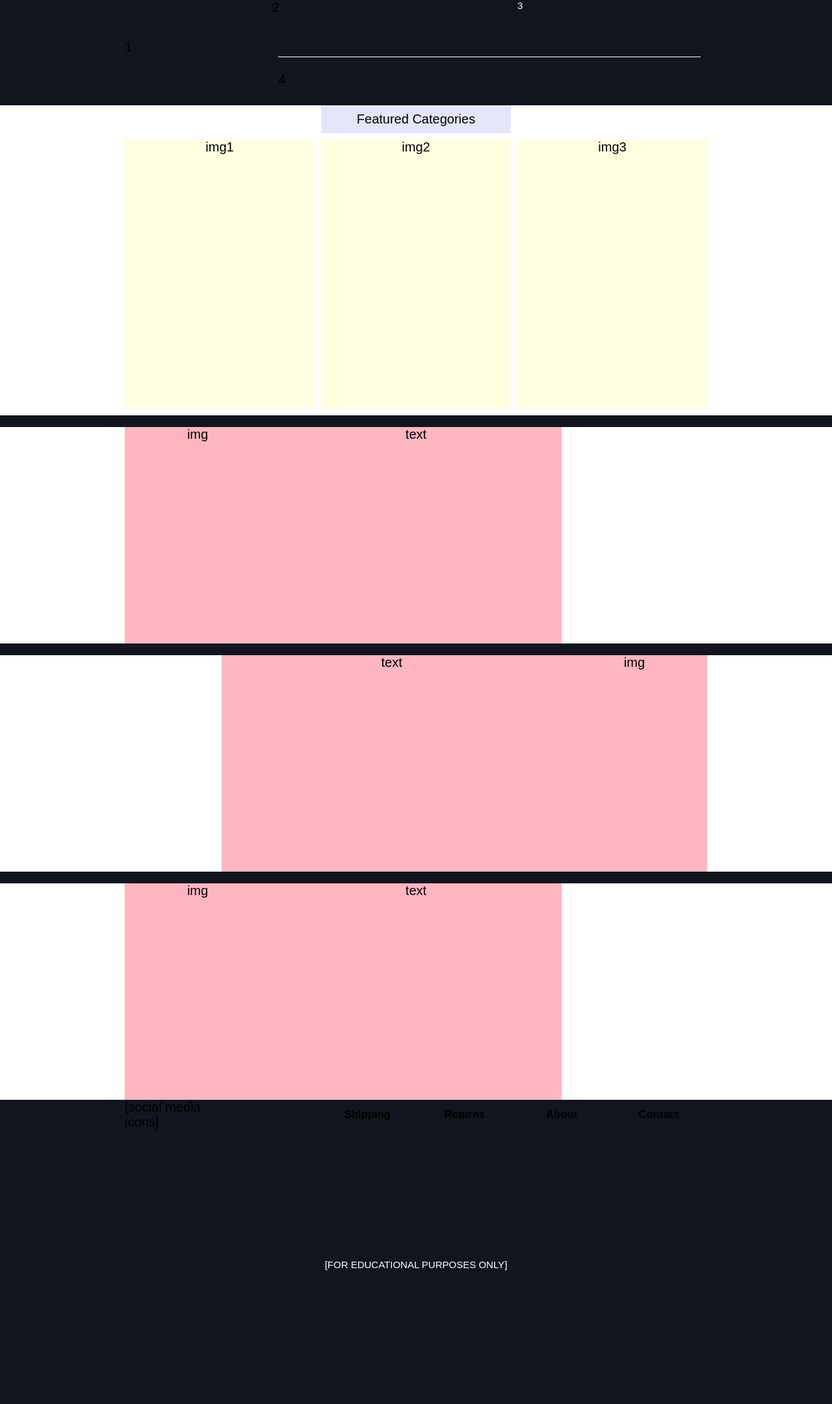
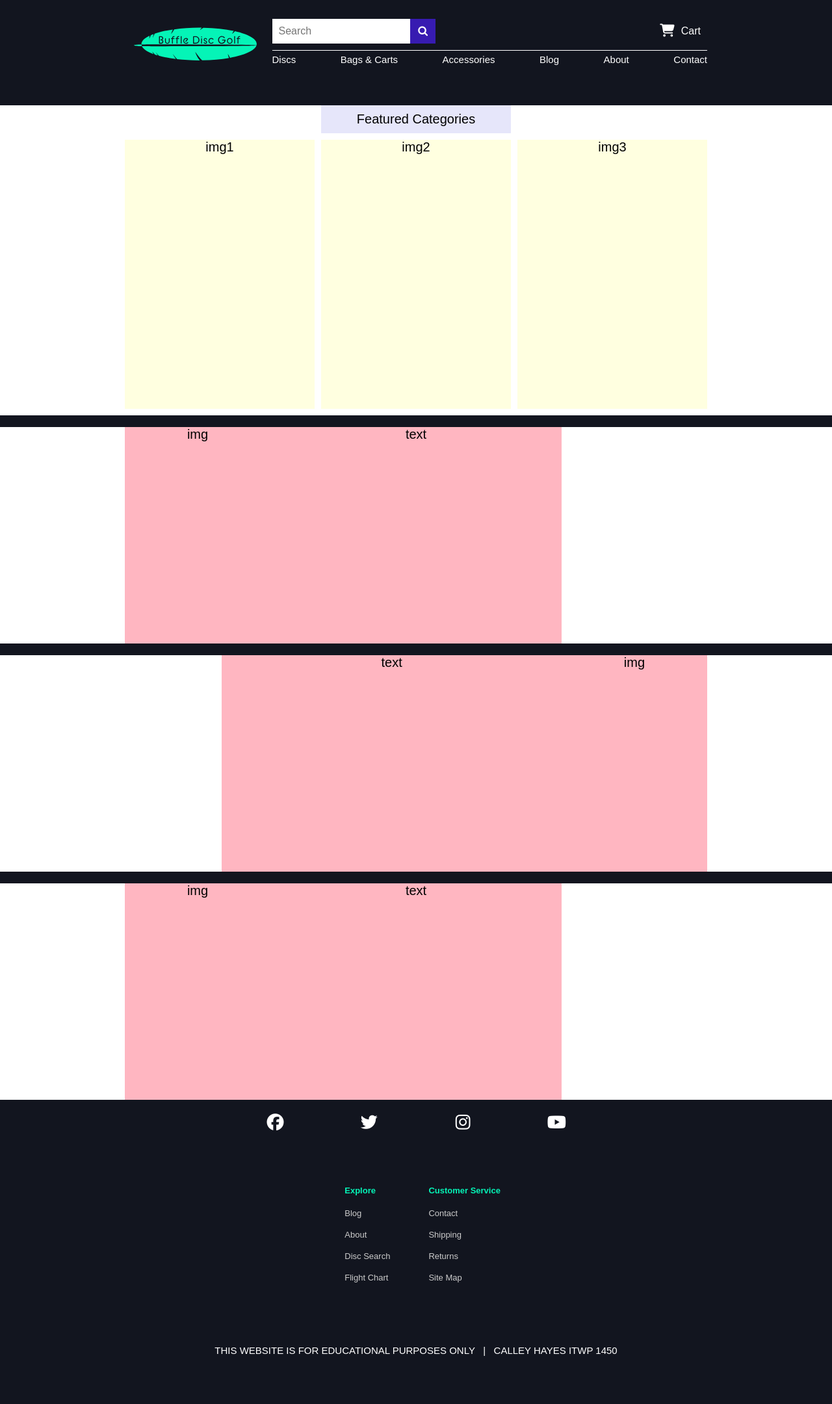
Before and after one commit to cghayes/Buffle-Disc-Golf, a plain HTML site: page buffle_disc_golf/product_browse.html in a window 1280 px wide. Shown: the whole page at 65% size. Before the commit the page ends 2016 px from the top, so only its background shows below. Drawn offline with Linux system fonts and the light colour scheme.

Commit message:
Adding product browse page.

```diff
--- a/buffle_disc_golf/assets/css/main.css
+++ b/buffle_disc_golf/assets/css/main.css
@@ -115,6 +115,8 @@ body {
     margin: 18px 0px 0px 0px;
     border: none;
     font-size: 16px;
+    background-color: #fff;
+
   }
 
   .header-search button {
@@ -329,7 +331,7 @@ body {
     grid-template-columns: repeat(4,1fr);
     justify-items: center;
     justify-content: space-around;
-    gap: 20px;
+    gap: 4px;
     margin: 10px 0px;
     padding: 12px;
     width: 100%;
--- a/buffle_disc_golf/product_browse.html
+++ b/buffle_disc_golf/product_browse.html
@@ -10,7 +10,10 @@
     <meta name="viewport" content="width=device-width, initial-scale=1.0">
     <title>Buffle Disc Golf</title>
 
-    <!-- Link to external CSS file -->
+    <!-- Font Awesome -->
+    <script src="https://kit.fontawesome.com/8b6bf7c9c3.js" crossorigin="anonymous"></script>
+
+    <!-- External CSS files -->
     <link rel="stylesheet" type="text/css" href="assets/css/main.css">
     <link rel="stylesheet" href="https://cdnjs.cloudflare.com/ajax/libs/font-awesome/4.7.0/css/font-awesome.min.css">
   </head>
@@ -19,53 +22,82 @@
   <body>
     <div class="container">
       <header class="box-1">
-        <div class="logo-wrapper">1</div>
-        <div class="search">2</div>
-        <div class="nav">3</div>
-        <div class="cart">4</div>
-      </header>
+        <div class="logo-wrapper">
+          <div class="header-logo">
+            <img src="assets/images/logo-desktop.svg">
+          </div>
+        </div> <!-- End logo-wrapper -->
+        <div class="header-search">
+          <form method="GET" action="">
+            <input type="text" name="search" maxlength="70" placeholder="Search" title="search input field">
+             <button type="submit"><i class="fa fa-search"></i></button>
+          </form>
+        </div> <!-- End header-search -->
+        <div class="cart">
+          <i class="fas fa-shopping-cart"></i>
+          <a href="">Cart</a>
+        </div> <!-- End shopping cart -->
+        <div class="nav">
+          <ul>
+            <li><a href="">Discs</a></li>
+            <li><a href="">Bags & Carts</a></li>
+            <li><a href="">Accessories</a></li>
+            <li><a href="">Blog</a></li>
+            <li><a href="">About</a></li>
+            <li><a href="">Contact</a></li>
+          </ul>
+        </div> <!-- End nav -->
+      </header> <!-- End box 1 (header)-->
 
       <div class="box-2">
         <div id="feature-title">Featured Categories</div>
         <div class="lead-card">img1</div>
         <div class="lead-card">img2</div>
         <div class="lead-card">img3</div>
-      </div>
+      </div> <!-- End box 2 -->
 
       <div class="box-3">
         <div class="featured">img</div>
         <div class="featured">text</div>
-      </div>
+      </div> <!-- End box 3 -->
 
       <div class="box-4">
         <div class="featured">text</div>
         <div class="featured">img</div>
-      </div>
+      </div> <!-- End box 4 -->
 
       <div class="box-5">
         <div class="featured">img</div>
         <div class="featured">text</div>
-      </div>
+      </div> <!-- End box 5 -->
 
-      <div class="box-6">
-        <div id="social-media">[social media icons]</div>
-        <div class="footer-link-header">
-          <h5>Shipping</h5>
+      <footer class="box-6">
+        <div class="social-media">
+          <a href="" class="fab fa-facebook"></a>
+          <a href="" class="fab fa-twitter"></a>
+          <a href="" class="fab fa-instagram"></a>
+          <a href="" class="fab fa-youtube"></a>
         </div>
-        <div class="footer-link-header">
-          <h5>Returns</h5>
+        <div class="footer-link-col">
+          <h5>Explore</h5>
+          <ul>
+            <li><a href="">Blog</a></li>
+            <li><a href="">About</a></li>
+            <li><a href="">Disc Search</a></li>
+            <li><a href="">Flight Chart</a></li>
+          </ul>
         </div>
-        <div class="footer-link-header">
-          <h5>About</h5>
+        <div class="footer-link-col">
+          <h5>Customer Service</h5>
+          <ul>
+            <li><a href="">Contact</a></li>
+            <li><a href="">Shipping</a></li>
+            <li><a href="">Returns</a></li>
+            <li><a href="">Site Map</a></li>
+          </ul>
         </div>
-        <div class="footer-link-header">
-          <h5>Contact</h5>
-        </div>
-        <div id="disclaimer">[for educational purposes only]</div>
-      </div>
-
-      <div class="box-7">
-      </div>
+        <div id="disclaimer">This website is for educational purposes only &nbsp; | &nbsp; Calley Hayes ITWP 1450</div>
+      </footer> <!-- End box 6 (footer)-->
 
   </body>
 </html>
```
